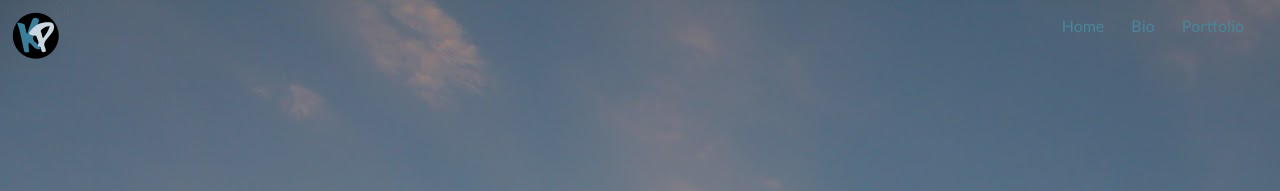
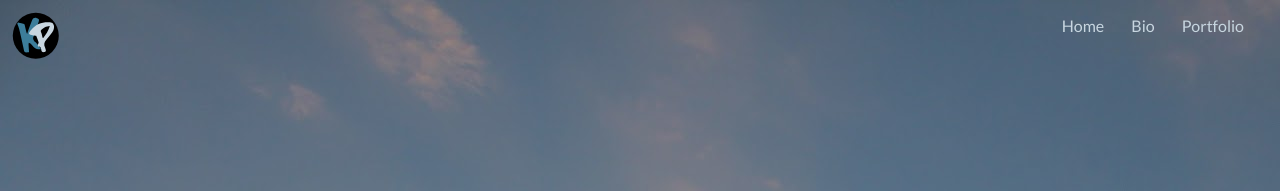
Before and after one commit to KimothyPepper/kimwebsite, a Jekyll site: the page built from index.html, in a window 1280 px wide. Shown: the top 191 px of the page. Built offline with Jekyll 4.4.1, drawn with Linux system fonts in a browser that asks for light colours.

Commit message:
Fixed Nav Colour

```diff
--- a/_layouts/default.html
+++ b/_layouts/default.html
@@ -34,13 +34,13 @@
         <nav class="gutter">
           <ul class="list-group--inline">
             <li class="island-half">
-              <a itemprop="url" class="blue"  href="{{site.baseurl}}/">Home</a>
+              <a itemprop="url" class="{% if page.url == '/' %} homeblue {% endif %} blue"  href="{{site.baseurl}}/">Home</a>
             </li>
             <li class="island-half">
-              <a itemprop="url" class="blue"  href="{{site.baseurl}}/bio">Bio</a>
+              <a itemprop="url" class="{% if page.url == '/' %} homeblue {% endif %} blue" href="{{site.baseurl}}/bio">Bio</a>
             </li>
             <li class="island-half">
-              <a itemprop="url" class="blue"  href="{{site.baseurl}}/portfolio">Portfolio</a>
+              <a itemprop="url" class="{% if page.url == '/' %} homeblue {% endif %} blue" href="{{site.baseurl}}/portfolio">Portfolio</a>
             </li>
           </ul>
         </nav>
--- a/css/main.css
+++ b/css/main.css
@@ -73,6 +73,10 @@ background-color: #c6d8e2;
   color: #4a859a;
 }
 
+.homeblue {
+  color: #c8d6e0;
+}
+
 .darkblue {
   background-color: #4a859a;
   color:#c6d8e2;
--- a/index.html
+++ b/index.html
@@ -2,6 +2,7 @@
 layout: default
 ---
 <title>Kim Pepin • Graphic Design Portfolio</title>
+
   <body class="index">
     <main itemscope itemtype="https://schema.org/CreativeWork">
     <img itemprop="image" src="{{site.baseurl}}/images/homepagebanner.svg" alt="">
```
Also changed, not shown: 13 other files.
